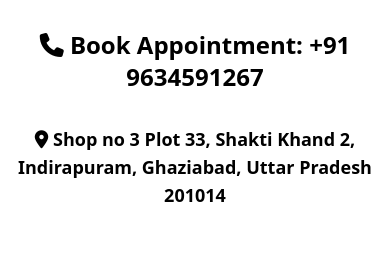
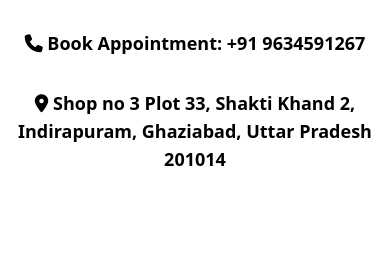
Before and after one commit to Piyushb790/Anjali-Chamoli, a website: page index.html in a window 390 px wide. Shown: the part 583-844 px from the top of the page. Drawn offline with nearby package versions, Linux system fonts and the light colour scheme.

Commit message:
changing font

```diff
--- a/index.html
+++ b/index.html
@@ -102,7 +102,7 @@
                 </p>
 
                 <div class="mt-8 flex flex-wrap  text-center ">
-                    <h1 class="mx-auto font-semibold text-2xl "><i class="fa-solid fa-phone "> </i> Book
+                    <h1 class="mx-auto font-semibold text-lg lg:text-2xl "><i class="fa-solid fa-phone "> </i> Book
                         Appointment: +91
                         9634591267</h1>
                 </div>
```
